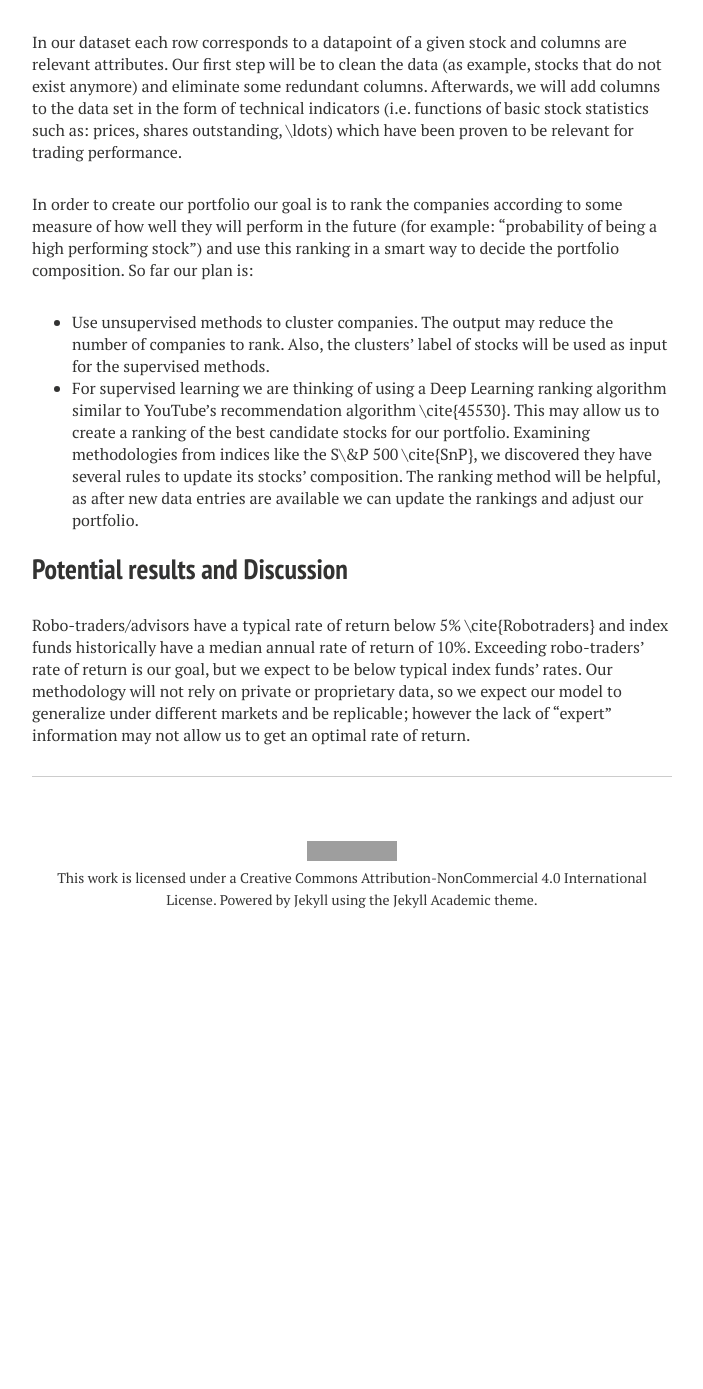
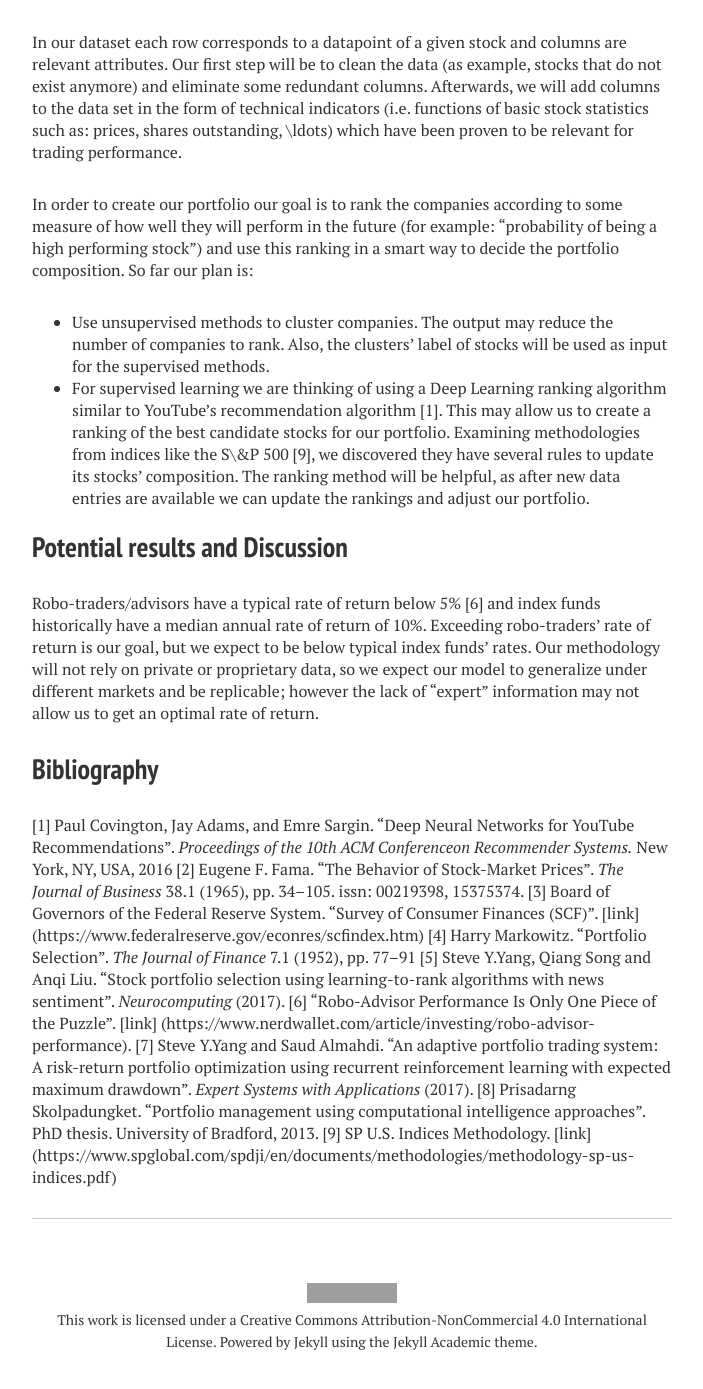
Before and after one commit to ierazo/ierazo.github.io, a Jekyll site: the page built from Machine_Learning_Project.md, in a window 1280 px wide and 1400 px high, scrolled down 1274 px. Shown: the top 1389 px of the window, without its empty margins (288-991 px from the left). Built offline with Jekyll 4.4.1, drawn with Linux system fonts in a browser that asks for light colours; nearby versions of some CDN libraries; some web fonts are replaced; before the commit the page ends 2232 px from its top, so only the background shows below that; some of the changed text lies outside the part shown; grey boxes are pictures that could not be loaded.

Commit message:
Update Machine_Learning_Project.md
Added bibliography

```diff
--- a/Machine_Learning_Project.md
+++ b/Machine_Learning_Project.md
@@ -15,10 +15,10 @@ excerpt: "Recent Presentations"
 
 # **Data-Driven Portfolio Creation**
 ## Introduction
-Investing is a critical component of today's economy, as evidenced by the fact that more than 52% of the American families have either indirect or direct investments in the stock market \cite{StocksFamiles}; therefore optimizing an investment portfolio has always been an attractive problem. The performance of the stock market is evaluated by indices, which are statistically representative samplings of any set of observable securities in a given market segment. In 1952 it was theorized that the stock market is the "perfect portfolio" because it allows the maximum diversification of assets \cite{Markowitz1952}. In 1965 it was documented that is extremely uncommon for active stock traders to outperform the market consistently over time \cite{Fama1965}.
+Investing is a critical component of today's economy, as evidenced by the fact that more than 52% of the American families have either indirect or direct investments in the stock market [3]; therefore optimizing an investment portfolio has always been an attractive problem. The performance of the stock market is evaluated by indices, which are statistically representative samplings of any set of observable securities in a given market segment. In 1952 it was theorized that the stock market is the "perfect portfolio" because it allows the maximum diversification of assets [4]. In 1965 it was documented that is extremely uncommon for active stock traders to outperform the market consistently over time [2].
 
 ## (Brief) Literature review
-The portfolio optimization problem has been widely studied in the literature, and we refer the reader to \cite{ThesisPortfolio} for a comprehensive review. Machine learning methods have also been used to tackle this problem \cite{Almahdi, Song}.
+The portfolio optimization problem has been widely studied in the literature, and we refer the reader to [8] for a comprehensive review. Machine learning methods have also been used to tackle this problem [7][5].
 
 
 ## Problem Definition
@@ -29,9 +29,20 @@ In our dataset each row corresponds to a datapoint of a given stock and columns
 
 In order to create our portfolio our goal is to rank the companies according to some measure of how well they will perform in the future (for example: "probability of being a high performing stock") and use this ranking in a smart way to decide the portfolio composition. So far our plan is:
 - Use unsupervised methods to cluster companies. The output may reduce the number of companies to rank. Also, the clusters' label of stocks will be used as input for the supervised methods.
-- For supervised learning we are thinking of using a Deep Learning ranking algorithm similar to YouTube's recommendation algorithm \cite{45530}. This may allow us to create a ranking of the best candidate stocks for our portfolio. Examining methodologies from indices like the S\&P 500 \cite{SnP}, we discovered they have several rules to update its stocks' composition. The ranking method will be helpful, as after new data entries are available we can update the rankings and adjust our portfolio.
+- For supervised learning we are thinking of using a Deep Learning ranking algorithm similar to YouTube's recommendation algorithm [1]. This may allow us to create a ranking of the best candidate stocks for our portfolio. Examining methodologies from indices like the S\&P 500 [9], we discovered they have several rules to update its stocks' composition. The ranking method will be helpful, as after new data entries are available we can update the rankings and adjust our portfolio.
 
 
 ## Potential results and Discussion
 
-Robo-traders/advisors have a typical rate of return below 5% \cite{Robotraders} and index funds historically have a median annual rate of return of 10%. Exceeding robo-traders' rate of return is our goal, but we expect to be below typical index funds' rates. Our methodology will not rely on private or proprietary data, so we expect our model to generalize under different markets and be replicable; however the lack of "expert" information may not allow us to get an optimal rate of return.
+Robo-traders/advisors have a typical rate of return below 5% [6] and index funds historically have a median annual rate of return of 10%. Exceeding robo-traders' rate of return is our goal, but we expect to be below typical index funds' rates. Our methodology will not rely on private or proprietary data, so we expect our model to generalize under different markets and be replicable; however the lack of "expert" information may not allow us to get an optimal rate of return.
+
+## Bibliography
+[1] Paul Covington, Jay Adams, and Emre Sargin. "Deep Neural Networks for YouTube Recommendations". *Proceedings of the 10th ACM Conferenceon Recommender Systems.* New York, NY, USA, 2016
+[2] Eugene F. Fama. "The Behavior of Stock-Market Prices". *The Journal of Business* 38.1 (1965), pp. 34–105. issn: 00219398, 15375374.
+[3] Board of Governors of the Federal Reserve System. "Survey of Consumer Finances (SCF)". [link] (https://www.federalreserve.gov/econres/scfindex.htm)
+[4] Harry Markowitz. "Portfolio Selection". *The Journal of Finance* 7.1 (1952), pp. 77–91
+[5] Steve Y.Yang, Qiang Song and Anqi Liu. "Stock portfolio selection using learning-to-rank algorithms with news sentiment". *Neurocomputing* (2017).
+[6] "Robo-Advisor Performance Is Only One Piece of the Puzzle". [link] (https://www.nerdwallet.com/article/investing/robo-advisor-performance).
+[7] Steve Y.Yang and Saud Almahdi.  "An adaptive portfolio trading system: A risk-return portfolio optimization using recurrent reinforcement learning with expected maximum drawdown". *Expert Systems with Applications* (2017).
+[8] Prisadarng Skolpadungket. "Portfolio management using computational intelligence approaches". PhD thesis. University of Bradford, 2013.
+[9] SP U.S. Indices Methodology. [link] (https://www.spglobal.com/spdji/en/documents/methodologies/methodology-sp-us-indices.pdf)
```
Also changed, not shown: other parts of Machine_Learning_Project.md (+1 -1 lines).
